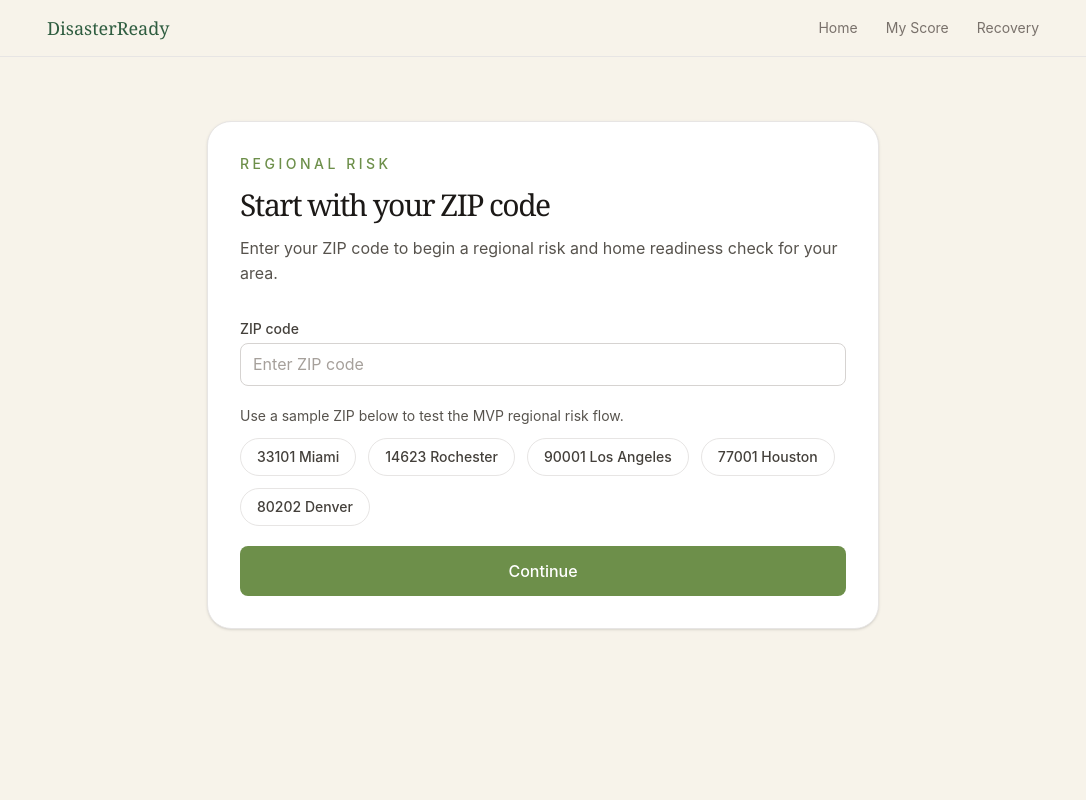
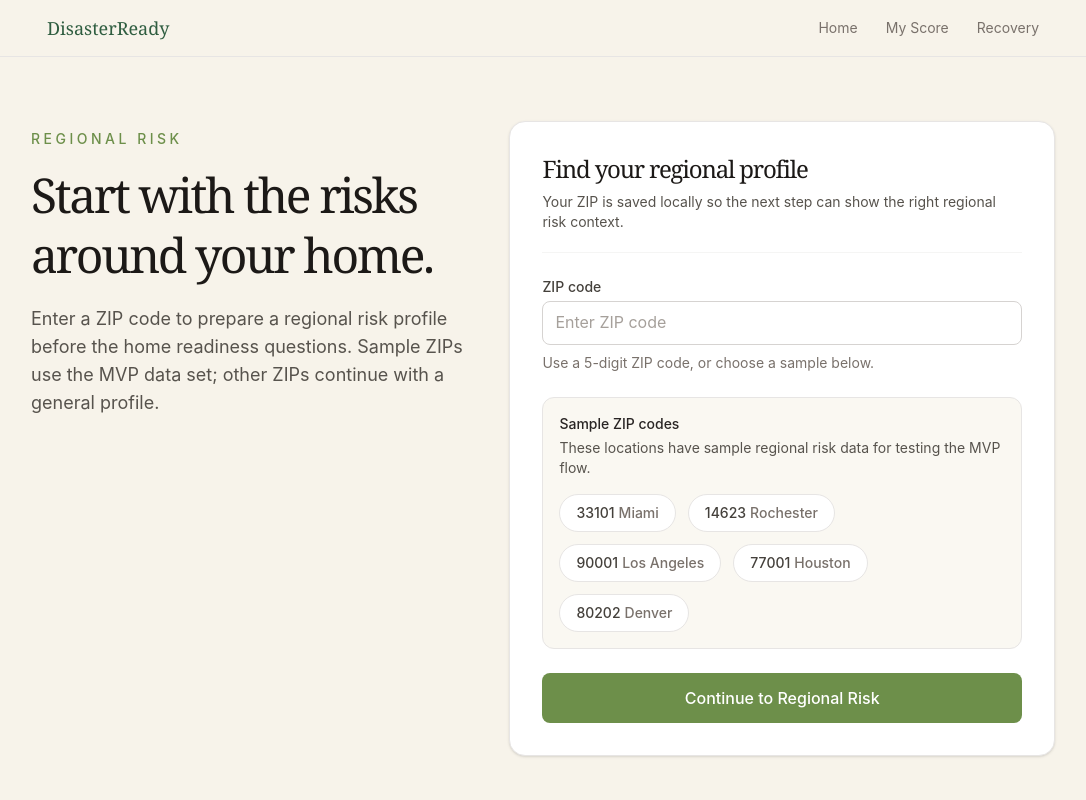
Before and after one commit to mnjoo-real/genius-coding-2000, a React (Vite) app: page /location in a window 1280 px wide. Shown: the top 800 px of the page, without its empty margins (97-1183 px from the left). Built offline with nearby package versions, Linux system fonts and the light colour scheme.

Commit message:
redirection to /risk

```diff
--- a/src/pages/LocationInput.jsx
+++ b/src/pages/LocationInput.jsx
@@ -1,4 +1,5 @@
 import { useState } from "react";
+import { useNavigate } from "react-router-dom";
 import Button from "../components/ui/Button";
 import Input from "../components/ui/Input";
 import { fallbackRiskData, regionalRiskData } from "../data/regionalRiskData";
@@ -9,6 +10,7 @@ function saveResolvedLocation(submittedZipCode, regionalRiskProfile) {
 }
 
 export default function LocationInput() {
+  const navigate = useNavigate();
   const [zipCode, setZipCode] = useState("");
   const [error, setError] = useState("");
   const [resolvedRiskProfile, setResolvedRiskProfile] = useState(null);
@@ -54,8 +56,9 @@ export default function LocationInput() {
       saveResolvedLocation(submittedZipCode, matchingRiskProfile);
       setResolvedRiskProfile(matchingRiskProfile);
       setStatusMessage(
-        `Sample region found: ${matchingRiskProfile.city}, ${matchingRiskProfile.state}.`
+        `Regional profile ready for ${matchingRiskProfile.city}, ${matchingRiskProfile.state}.`
       );
+      navigate("/risk");
       return;
     }
 
@@ -66,22 +69,43 @@ export default function LocationInput() {
 
     saveResolvedLocation(submittedZipCode, fallbackRiskProfile);
     setResolvedRiskProfile(fallbackRiskProfile);
-    setStatusMessage("No sample region found. Fallback risk data will be used.");
+    setStatusMessage(
+      "This ZIP is outside the sample set, so a general regional profile will be used."
+    );
+    navigate("/risk");
   }
 
   return (
-    <main className="min-h-screen bg-parchment px-6 py-16">
-      <section className="mx-auto max-w-2xl rounded-3xl border border-stone-200 bg-white p-8 shadow-sm">
+    <main className="min-h-screen bg-parchment px-6 py-12 sm:py-16">
+      <section className="mx-auto grid max-w-5xl gap-8 lg:grid-cols-[0.9fr_1.1fr] lg:items-start">
+        <div className="pt-2">
           <p className="text-sm font-medium uppercase tracking-[0.25em] text-leaf">
             Regional Risk
           </p>
-        <h1 className="mt-3 text-3xl">Start with your ZIP code</h1>
-        <p className="mt-3 text-stone-600">
-          Enter your ZIP code to begin a regional risk and home readiness
-          check for your area.
+          <h1 className="mt-4 max-w-xl text-4xl sm:text-5xl">
+            Start with the risks around your home.
+          </h1>
+          <p className="mt-5 max-w-xl text-base text-stone-600 sm:text-lg">
+            Enter a ZIP code to prepare a regional risk profile before the home
+            readiness questions. Sample ZIPs use the MVP data set; other ZIPs
+            continue with a general profile.
           </p>
+        </div>
 
-        <form onSubmit={handleSubmit} className="mt-8 flex flex-col gap-5">
+        <form
+          onSubmit={handleSubmit}
+          className="rounded-2xl border border-stone-200 bg-white p-6 shadow-sm sm:p-8"
+        >
+          <div className="border-b border-stone-100 pb-5">
+            <h2 className="text-2xl">Find your regional profile</h2>
+            <p className="mt-2 text-sm text-stone-600">
+              Your ZIP is saved locally so the next step can show the right
+              regional risk context.
+            </p>
+          </div>
+
+          <div className="mt-6 flex flex-col gap-6">
+            <div>
               <Input
                 label="ZIP code"
                 placeholder="Enter ZIP code"
@@ -92,12 +116,20 @@ export default function LocationInput() {
                 error={error}
                 aria-required="true"
               />
+              <p className="mt-2 text-sm text-stone-500">
+                Use a 5-digit ZIP code, or choose a sample below.
+              </p>
+            </div>
 
-          <div>
-            <p className="text-sm text-stone-600">
-              Use a sample ZIP below to test the MVP regional risk flow.
+            <div className="rounded-xl border border-stone-200 bg-parchment/60 p-4">
+              <p className="text-sm font-medium text-stone-800">
+                Sample ZIP codes
               </p>
-            <div className="mt-3 flex flex-wrap gap-3">
+              <p className="mt-1 text-sm text-stone-600">
+                These locations have sample regional risk data for testing the
+                MVP flow.
+              </p>
+              <div className="mt-4 flex flex-wrap gap-3">
                 {regionalRiskData.map((sample) => {
                   const isSelected = zipCode === sample.zipCode;
 
@@ -111,10 +143,11 @@ export default function LocationInput() {
                         "rounded-full border px-4 py-2 text-sm font-medium transition-base",
                         isSelected
                           ? "border-forest bg-moss text-forest shadow-sm"
-                        : "border-stone-200 bg-white text-stone-700 hover:border-leaf hover:bg-moss/40 hover:text-forest",
+                          : "border-stone-200 bg-white text-stone-700 hover:border-leaf hover:bg-moss/50 hover:text-forest",
                       ].join(" ")}
                     >
-                    {sample.zipCode} {sample.city}
+                      <span>{sample.zipCode}</span>
+                      <span className="ml-1 text-stone-500">{sample.city}</span>
                     </button>
                   );
                 })}
@@ -122,14 +155,18 @@ export default function LocationInput() {
             </div>
 
             {statusMessage && resolvedRiskProfile ? (
-            <p className="text-sm font-medium text-forest" role="status">
+              <p
+                className="rounded-lg border border-moss bg-moss/45 px-4 py-3 text-sm font-medium text-forest"
+                role="status"
+              >
                 {statusMessage}
               </p>
             ) : null}
 
-          <Button type="submit" size="lg">
-            Continue
+            <Button type="submit" size="lg" fullWidth>
+              Continue to Regional Risk
             </Button>
+          </div>
         </form>
       </section>
     </main>
```
Lines whose indentation alone changed are shown as unchanged.
